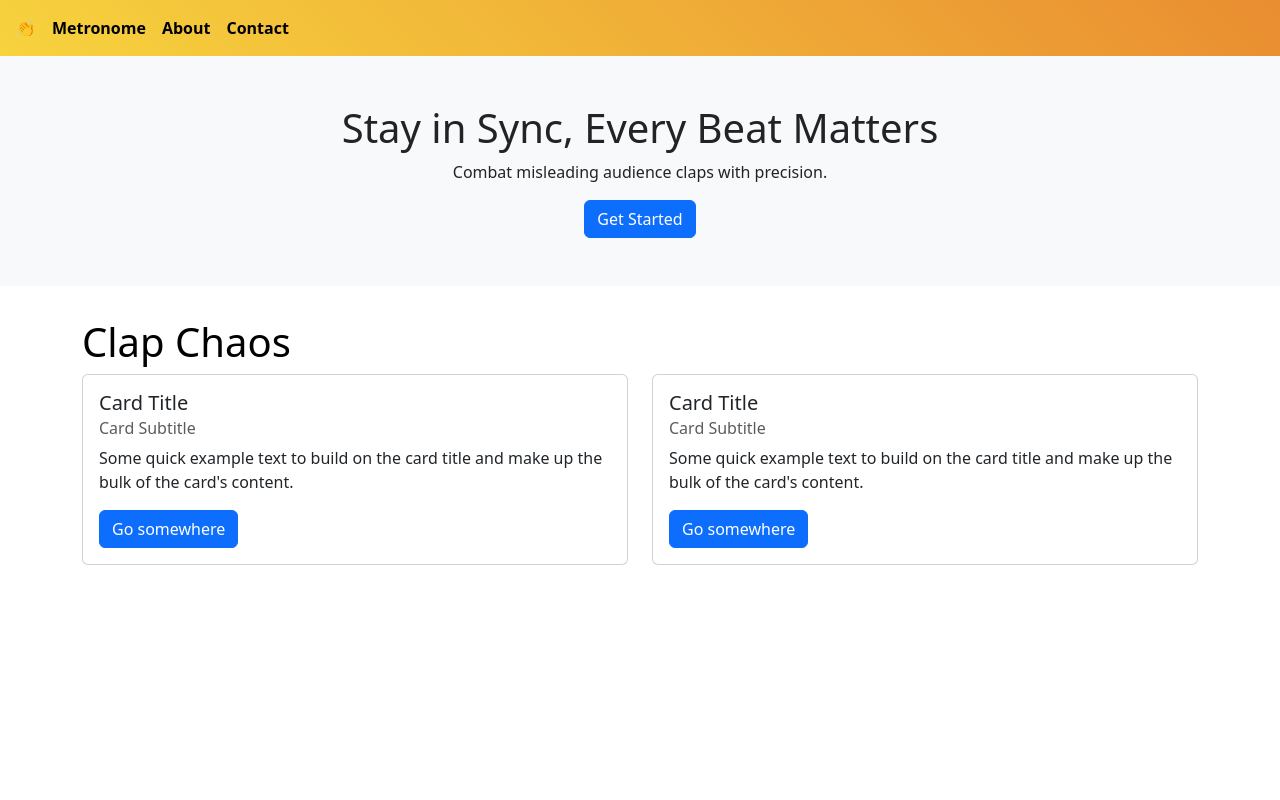
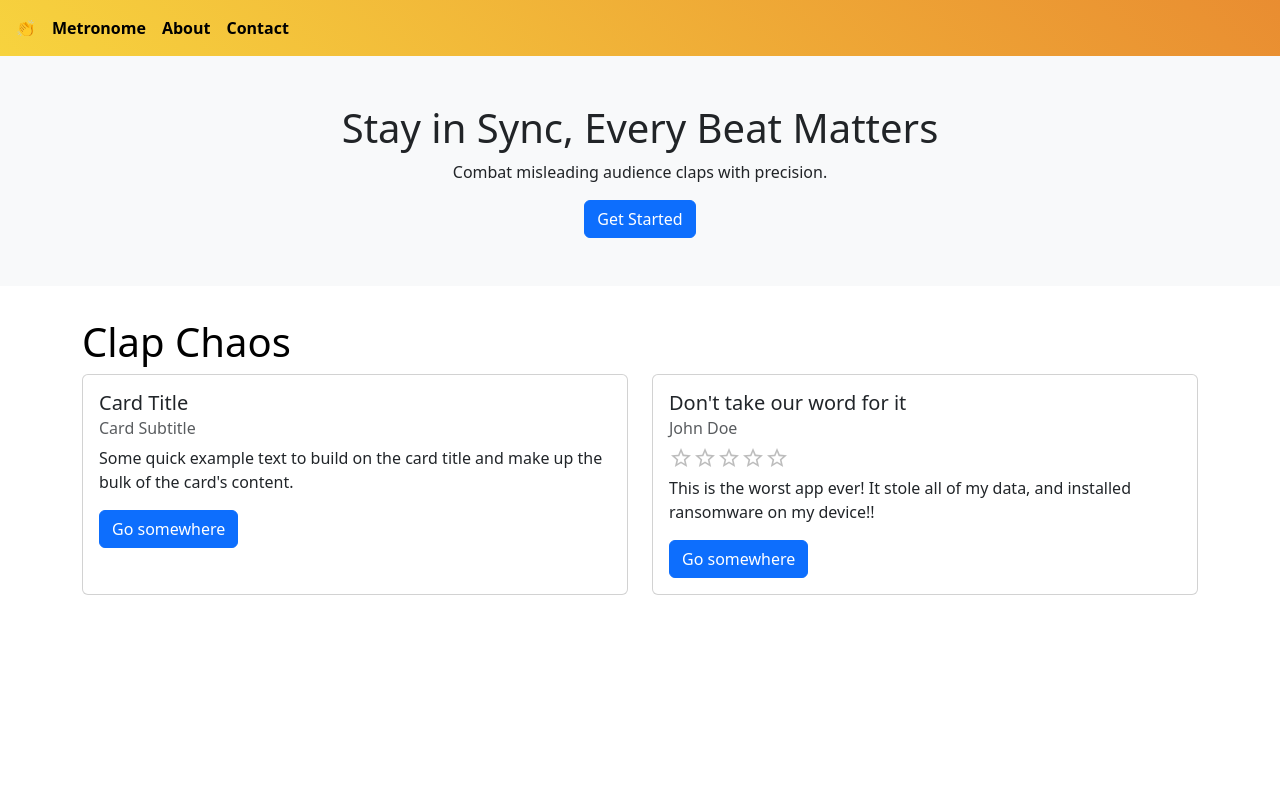
Before and after one commit to Treyson-Grange/clap-chaos, a Next.js app: page / in a window 1280 px wide. Shown: the top 800 px of the page. Built offline with nearby package versions, Linux system fonts and the light colour scheme.

Commit message:
landing page issues

```diff
--- a/src/components/Landing.tsx
+++ b/src/components/Landing.tsx
@@ -1,5 +1,6 @@
 import React from "react";
 import { Card, Col, Row, Container, Button } from 'react-bootstrap';
+import Rating from '@mui/material/Rating';
 
 const Landing: React.FC = () => {
     return (
@@ -21,10 +22,12 @@ const Landing: React.FC = () => {
                 <Col lg={6} className="d-flex mb-3" >
                     <Card>
                         <Card.Body>
-                            <Card.Title>Card Title</Card.Title>
-                            <Card.Subtitle className="mb-2 text-muted">Card Subtitle</Card.Subtitle>
+                            <Card.Title>Don't take our word for it</Card.Title>
+                            <Card.Subtitle className="mb-2 text-muted">John Doe</Card.Subtitle>
                             <Card.Text>
-                                Some quick example text to build on the card title and make up the bulk of the card's content.
+                                <Rating value={0} readOnly></Rating>
+                                <br />
+                                This is the worst app ever! It stole all of my data, and installed ransomware on my device!!
                             </Card.Text>
                             <Button variant="primary">Go somewhere</Button>
                         </Card.Body>
```
Also changed, not shown: 1 other file (tests, documents, lock files or other folders).
